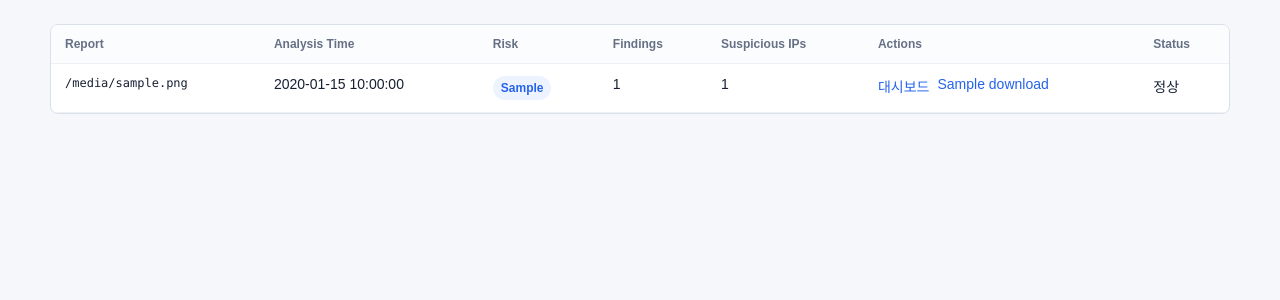
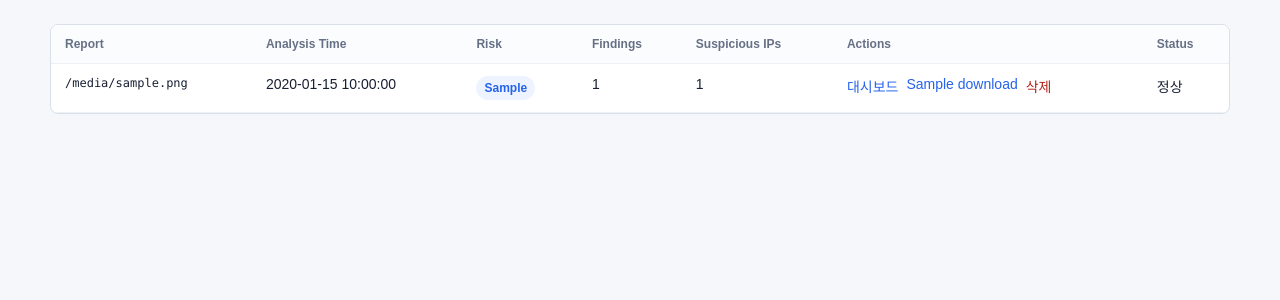
Before and after one commit to jhlee-codes/web-attack-log-analyzer, a Flask app: template app/templates/reports.html in a window 1280 px wide. Shown: the part 69-369 px from the top of the page. Run offline with Flask 3, Linux system fonts and the light colour scheme; the template is opened without the code that fills it: most values are stand-ins (such as "Sample title", 1, 10 or a date in 2020); some libraries are stand-ins or nearby versions.

Commit message:
feat: 분석 리포트 삭제 기능 추가

```diff
--- a/app/app.py
+++ b/app/app.py
@@ -98,6 +98,31 @@ def get_findings_csv_file(report_file: Path | None) -> Path | None:
 
     timestamp = report_file.stem.removeprefix("web_attack_detection_report_")
     return RESULT_DIR / f"web_attack_detection_findings_{timestamp}.csv"
+
+
+def get_related_report_files(report_file: Path) -> list[Path]:
+    timestamp = report_file.stem.removeprefix("web_attack_detection_report_")
+
+    return [
+        RESULT_DIR / f"web_attack_detection_report_{timestamp}.json",
+        RESULT_DIR / f"web_attack_detection_report_{timestamp}.md",
+        RESULT_DIR / f"web_attack_detection_result_{timestamp}.txt",
+        RESULT_DIR / f"web_attack_detection_findings_{timestamp}.csv",
+    ]
+
+
+def delete_report_bundle(filename: str):
+    if not REPORT_FILE_PATTERN.fullmatch(filename):
+        abort(404)
+
+    report_file = RESULT_DIR / filename
+
+    if not report_file.is_file() or not filename.startswith("web_attack_detection_report_") or not filename.endswith(".json"):
+        abort(404)
+
+    for related_file in get_related_report_files(report_file):
+        if related_file.exists():
+            related_file.unlink()
 
 
 def build_csv_preview(report_file: Path | None, limit: int = 20) -> dict:
@@ -604,6 +629,12 @@ def reports():
     return render_template("reports.html", reports=build_report_history())
 
 
+@app.route("/reports/delete", methods=["POST"])
+def delete_report():
+    delete_report_bundle(request.form.get("filename", "").strip())
+    return redirect(url_for("reports"))
+
+
 @app.route("/upload", methods=["GET", "POST"])
 def upload():
     upload_view = {
--- a/app/templates/reports.html
+++ b/app/templates/reports.html
@@ -139,6 +139,23 @@
             gap: 8px;
         }
 
+        .delete-form {
+            display: inline;
+        }
+
+        .link-button {
+            border: 0;
+            background: transparent;
+            color: var(--high);
+            cursor: pointer;
+            font: inherit;
+            padding: 0;
+        }
+
+        .link-button:hover {
+            text-decoration: underline;
+        }
+
         a {
             color: var(--accent);
             text-decoration: none;
@@ -213,6 +230,10 @@
                                             {% for download in report.downloads %}
                                                 <a href="{{ download.url }}">{{ download.label }}</a>
                                             {% endfor %}
+                                            <form class="delete-form" method="POST" action="/reports/delete">
+                                                <input type="hidden" name="filename" value="{{ report.filename }}">
+                                                <button class="link-button" type="submit">삭제</button>
+                                            </form>
                                         </div>
                                     </td>
                                     <td>
```
Also changed, not shown: tests/test_dashboard.py (+33 -0 lines), README.md.
